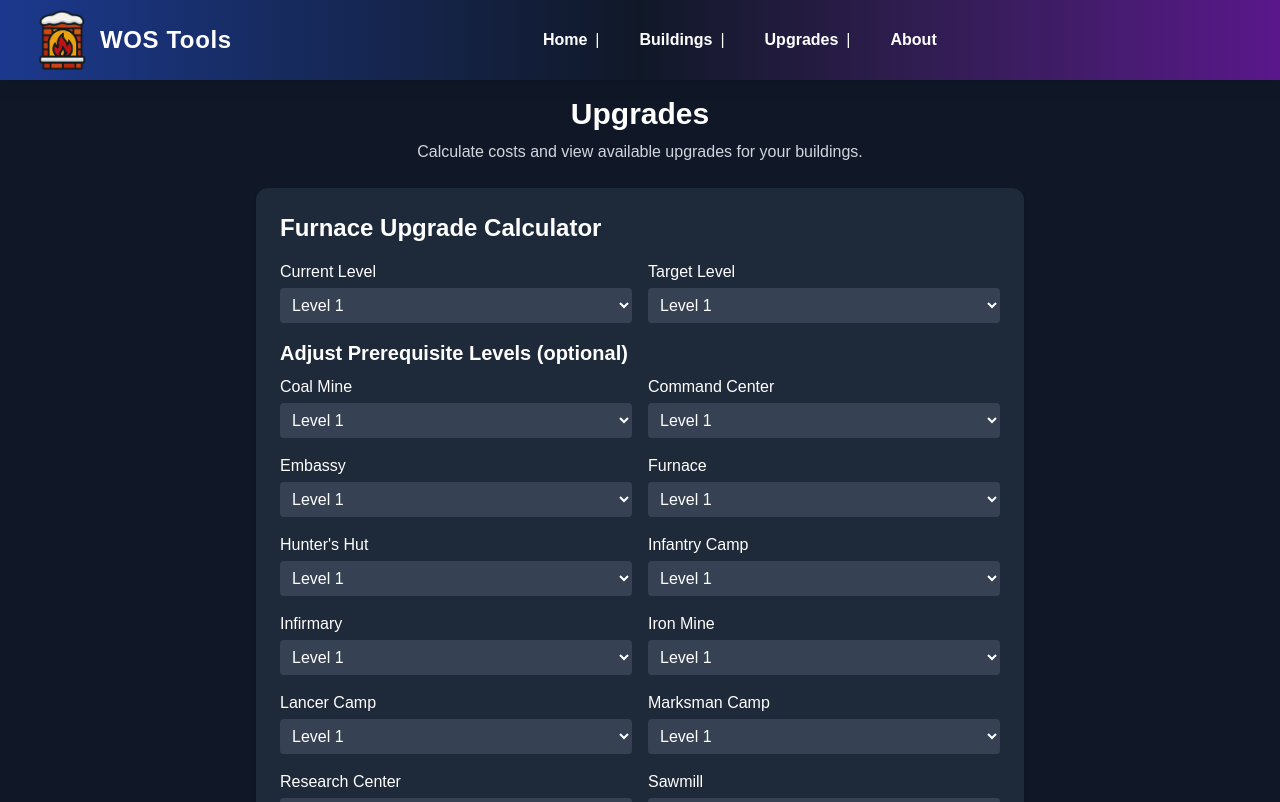
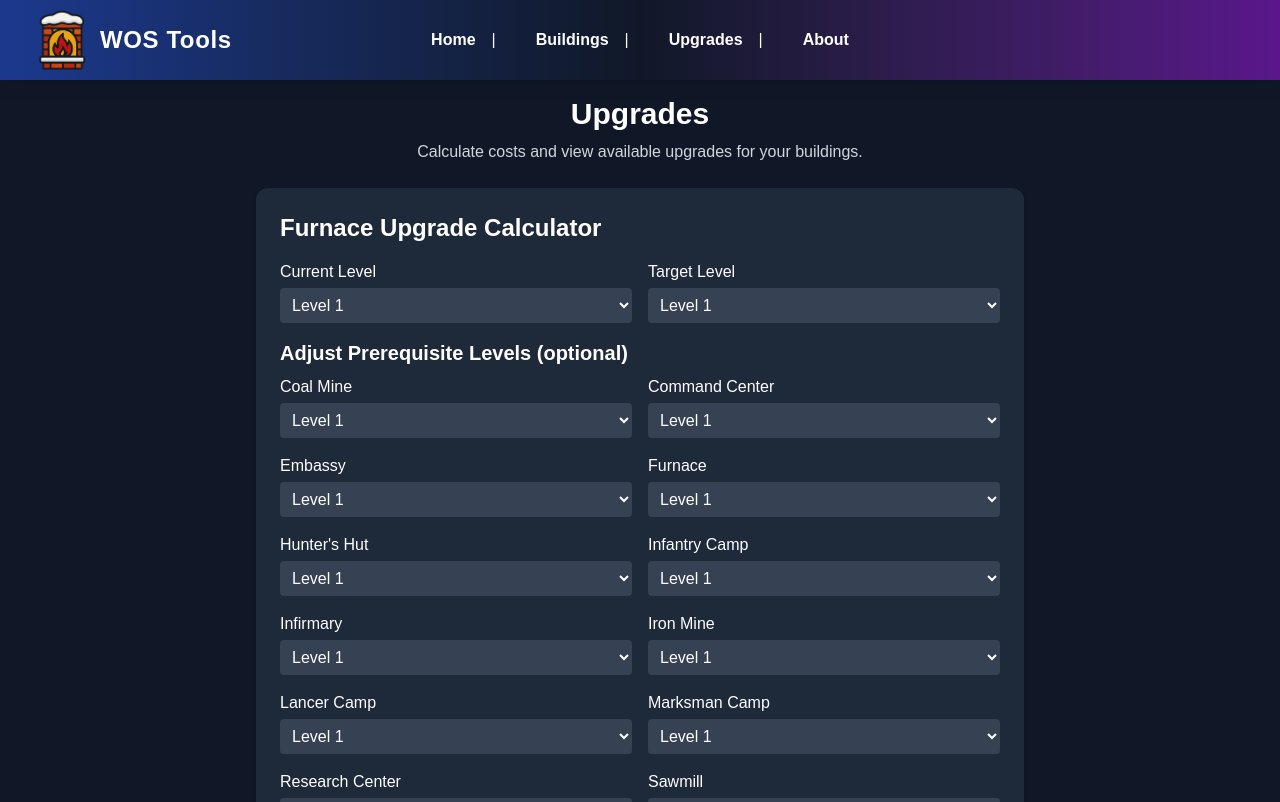
Before and after one commit to Taifinkaba/WhiteoutSurvivalTools, a Next.js app in the folder wos-tools/: page /upgrades in a window 1280 px wide. Shown: the top 802 px of the page. Built offline with nearby package versions, Linux system fonts and the light colour scheme.

Commit message:
Navbar gives drop bar option on tablets

```diff
--- a/wos-tools/components/Navbar/DesktopNav.tsx
+++ b/wos-tools/components/Navbar/DesktopNav.tsx
@@ -1,20 +1,30 @@
-"use client";
+import Link from "next/link";
 
-import Link from "next/link";
-import { NavItem } from "./types";
+export interface NavItem {
+    label: string;
+    href: string;
+}
 
-export default function DesktopNav({ navItems }: { navItems: NavItem[] }) {
+interface DesktopNavProps {
+    navItems: NavItem[];
+    currentIndex?: number;
+}
+
+export default function DesktopNav({ navItems, currentIndex = 0 }: DesktopNavProps) {
     return (
-        <ul className="hidden md:flex flex-1 justify-center space-x-10">
+        <ul className="hidden lg:flex absolute left-1/2 top-1/2 transform -translate-x-1/2 -translate-y-1/2 space-x-8">
             {navItems.map((item, index) => (
                 <li key={item.label} className="flex items-center space-x-2">
                     <Link href={item.href}>
-                        <span className="relative text-white font-semibold hover:text-yellow-400 transition-colors duration-300 cursor-pointer group">
+                        <span
+                            className="relative text-white font-semibold hover:text-yellow-400 transition-colors duration-300 cursor-pointer group"
+                            aria-current={index === currentIndex ? "page" : undefined}
+                        >
                             {item.label}
                             <span className="absolute left-0 -bottom-1 w-0 h-0.5 bg-yellow-400 transition-all duration-300 group-hover:w-full"></span>
                         </span>
                     </Link>
-                    {index < navItems.length - 1 && <span className="text-white">|</span>}
+                    {index < navItems.length - 1 && <span className="text-white mx-2">|</span>}
                 </li>
             ))}
         </ul>
--- a/wos-tools/components/Navbar/HamburgerButton.tsx
+++ b/wos-tools/components/Navbar/HamburgerButton.tsx
@@ -1,15 +1,12 @@
-"use client";
-
-export default function HamburgerButton({
-    mobileOpen,
-    toggle,
-}: {
+interface HamburgerButtonProps {
     mobileOpen: boolean;
     toggle: () => void;
-}) {
+}
+
+export default function HamburgerButton({ mobileOpen, toggle }: HamburgerButtonProps) {
     return (
         <button
-            className="md:hidden text-white text-3xl hover:text-yellow-400 transition-colors duration-300"
+            className="md:flex lg:hidden text-white text-3xl hover:text-yellow-400 transition-colors duration-300"
             aria-label="Toggle mobile menu"
             aria-expanded={mobileOpen}
             onClick={toggle}
--- a/wos-tools/components/Navbar/MobileNav.tsx
+++ b/wos-tools/components/Navbar/MobileNav.tsx
@@ -1,30 +1,22 @@
-"use client";
+import Link from "next/link";
+import { NavItem } from "./DesktopNav";
 
-import Link from "next/link";
-import { NavItem } from "./types";
+interface MobileNavProps {
+    navItems: NavItem[];
+    close: () => void;
+}
 
-export default function MobileNav({
-    navItems,
-    mobileOpen,
-    close,
-}: {
-    navItems: NavItem[];
-    mobileOpen: boolean;
-    close: () => void;
-}) {
+export default function MobileNav({ navItems, close }: MobileNavProps) {
     return (
         <div
-            className={`md:hidden fixed top-0 left-0 w-full h-screen bg-gray-900/95 backdrop-blur-sm z-50 transform transition-transform duration-500 ease-in-out ${mobileOpen ? "translate-y-0" : "-translate-y-full"
-                }`}
+            className="fixed md:top-0 left-0 w-full h-screen bg-gray-900/95 backdrop-blur-sm z-50 flex flex-col items-center justify-center space-y-8 md:flex lg:hidden"
             role="menu"
             aria-label="Mobile navigation"
         >
-            <div className="flex flex-col items-center justify-center h-full space-y-8">
             {navItems.map((item, index) => (
                 <Link key={item.label} href={item.href} role="menuitem">
                     <span
-                            className={`text-white font-bold text-2xl hover:text-yellow-400 transition-all duration-500 transform ${mobileOpen ? "opacity-100 scale-100" : "opacity-0 scale-90"
-                                }`}
+                        className="text-white font-bold text-2xl hover:text-yellow-400 transition-all duration-500 transform opacity-100 scale-100"
                         style={{ transitionDelay: `${index * 100}ms` }}
                         onClick={close}
                     >
@@ -32,7 +24,6 @@ export default function MobileNav({
                     </span>
                 </Link>
             ))}
-            </div>
 
             <button
                 className="absolute top-5 right-5 text-white text-4xl hover:text-yellow-400 transition-colors duration-300"
--- a/wos-tools/components/Navbar/Navbar.tsx
+++ b/wos-tools/components/Navbar/Navbar.tsx
@@ -1,12 +1,10 @@
 "use client";
 
 import { useState } from "react";
-import { NavItem } from "./types";
-import Logo from "./Logo";
-import DesktopNav from "./DesktopNav";
+import DesktopNav, { NavItem } from "./DesktopNav";
 import MobileNav from "./MobileNav";
 import HamburgerButton from "./HamburgerButton";
-import Overlay from "./Overlay";
+import Logo from "./Logo";
 import SkipToContent from "./SkipToContent";
 
 const navItems: NavItem[] = [
@@ -22,7 +20,8 @@ export default function Navbar() {
     return (
         <nav className="sticky top-0 z-50" aria-label="Main navigation">
             <SkipToContent />
-            <div className="bg-linear-to-r from-blue-900 via-gray-900 to-purple-900 shadow-lg">
+
+            <div className="bg-gradient-to-r from-blue-900 via-gray-900 to-purple-900 shadow-lg">
                 <div className="max-w-7xl mx-auto px-4 sm:px-6 lg:px-8">
                     <div className="flex justify-between items-center h-20">
                         <Logo />
@@ -35,12 +34,7 @@ export default function Navbar() {
                 </div>
             </div>
 
-            {mobileOpen && <Overlay close={() => setMobileOpen(false)} />}
-            <MobileNav
-                navItems={navItems}
-                mobileOpen={mobileOpen}
-                close={() => setMobileOpen(false)}
-            />
+            {mobileOpen && <MobileNav navItems={navItems} close={() => setMobileOpen(false)} />}
         </nav>
     );
 }
--- a/wos-tools/components/Navbar/SkipToContent.tsx
+++ b/wos-tools/components/Navbar/SkipToContent.tsx
@@ -1,5 +1,3 @@
-"use client";
-
 export default function SkipToContent() {
     return (
         <a
```
Also changed, not shown: wos-tools/components/Navbar/Logo.tsx (+2 -11 lines). Lines whose indentation alone changed are shown as unchanged.
